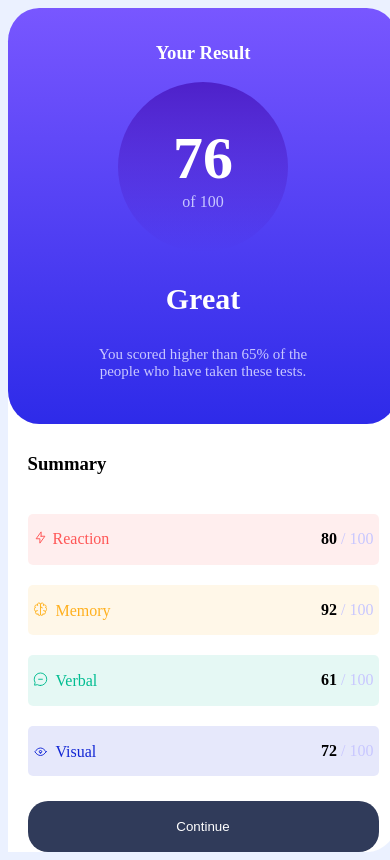
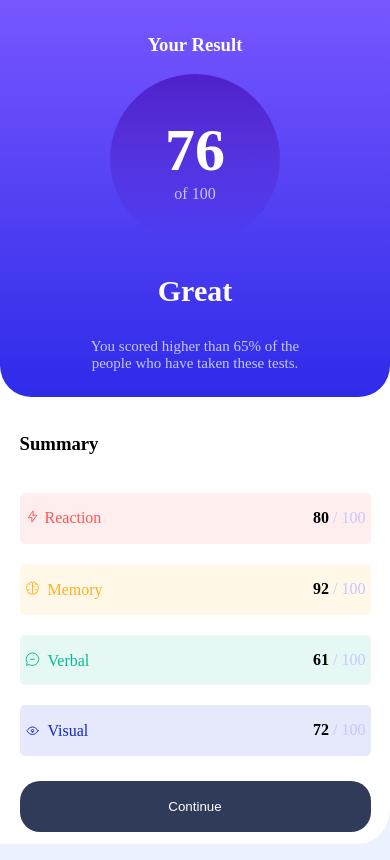
Before and after one commit to Akagami-youness/results-summary-component-main, a plain HTML site: page index.html in a window 390 px wide. Drawn offline with Linux system fonts and the light colour scheme.

Commit message:
update style

```diff
--- a/style.css
+++ b/style.css
@@ -132,11 +132,16 @@ span{
     }
     .left{
         width: 100vw;
-        height: 100vh;
+        height: 47vh;
+        border-bottom-right-radius: 8%;
+        border-bottom-left-radius: 8%;
+        border-top-right-radius: 0%;
+        border-top-left-radius: 0%;
     }
     .right{
         width: 100vw;
-        height: 100vh;
+        height: 53vh;
+
     }
     .summary-1, .summary-2, .summary-3, .summary-4{
         width: 90vw;
@@ -148,9 +153,10 @@ span{
     .summary{
         text-align: left;
         width: 90vw;
-        margin-top: 10px;
+        margin-top: 5px;
     }
     body{
-        padding-top: 0px;
+        padding: 0;
+        margin: 0;
       }
   }
```
